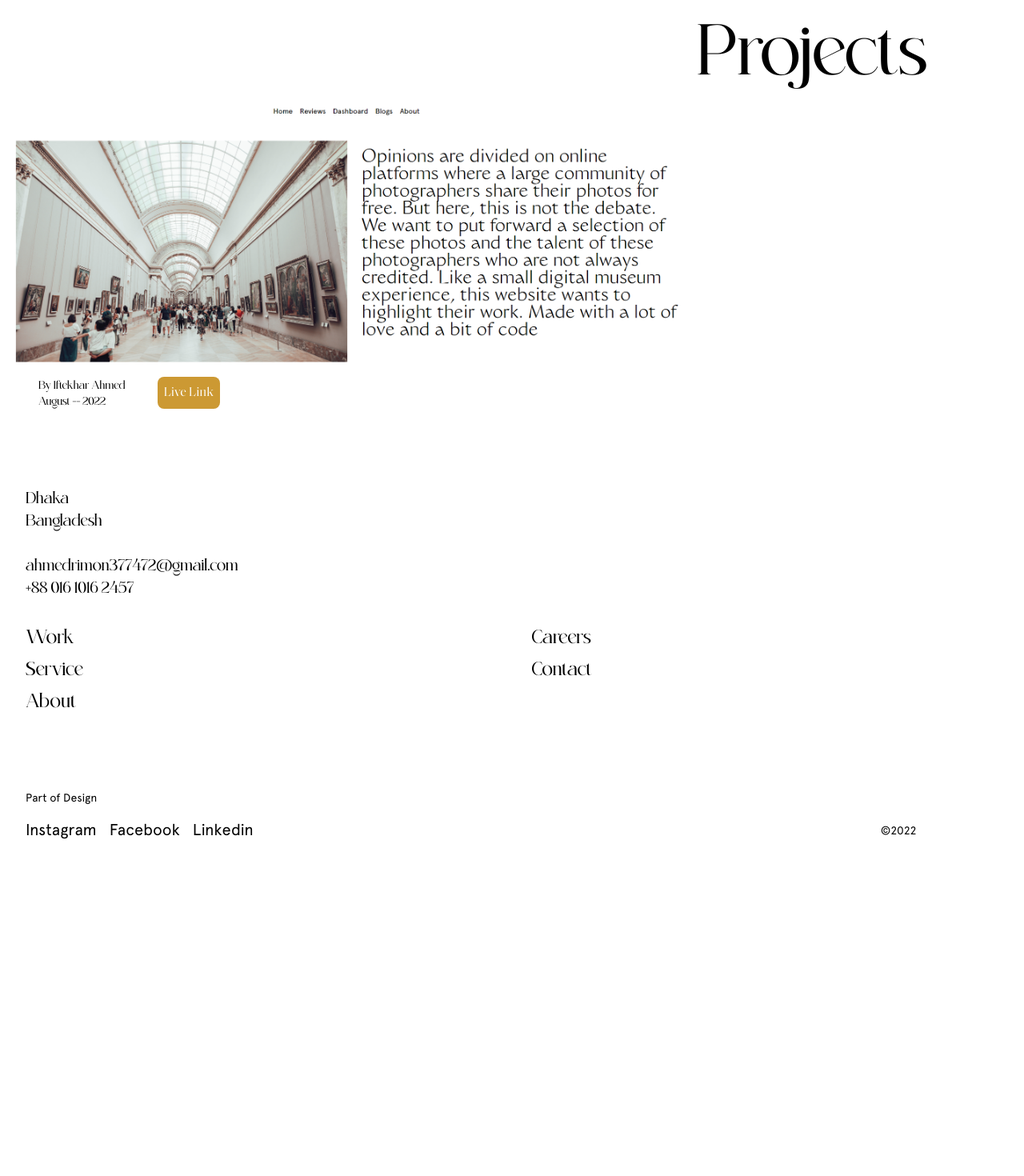
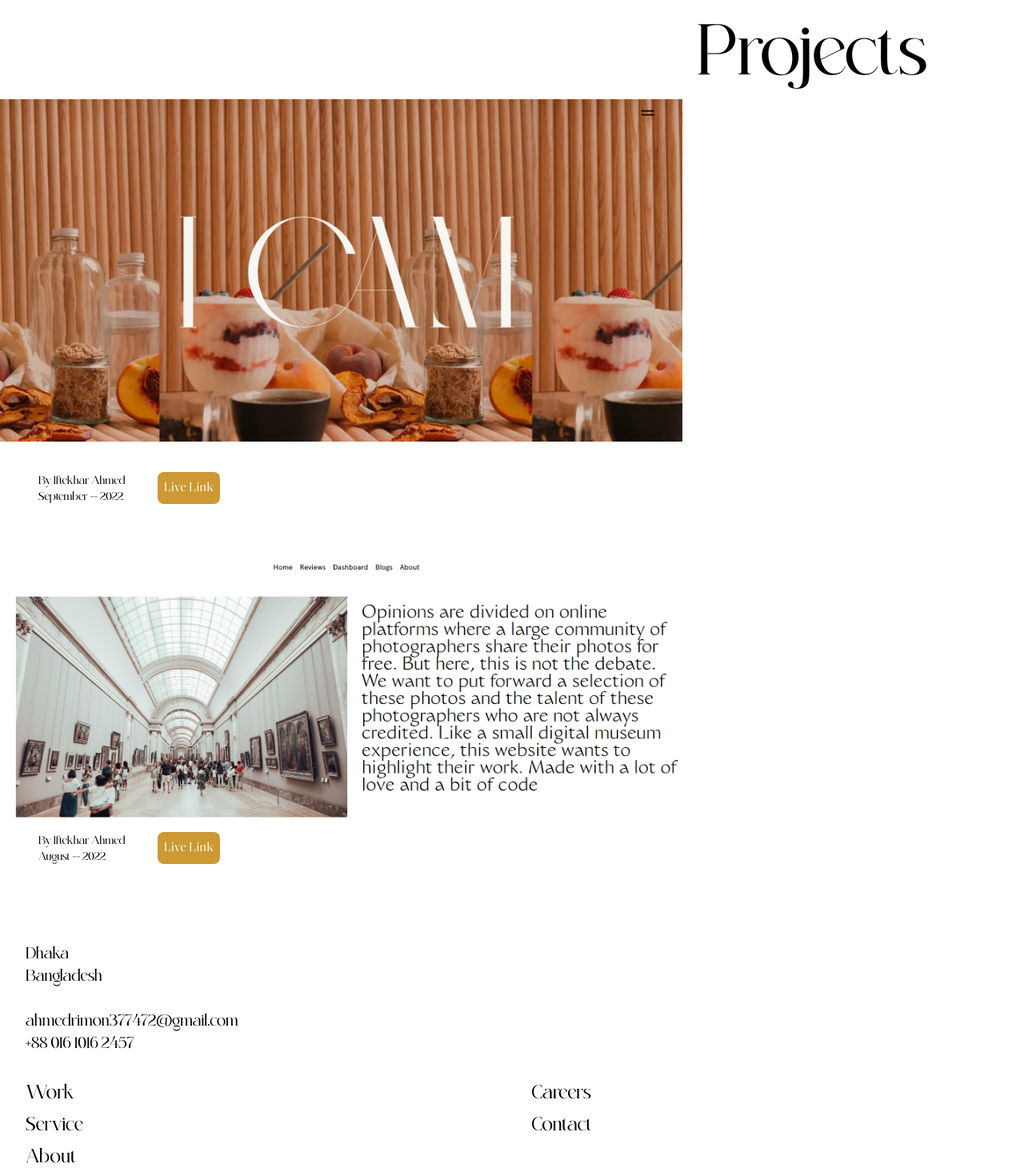
Before and after one commit to ahmedrimon/rimon__portfolio, a React (Create React App) app: page / in a window 1280 px wide. Shown: the part 1800-3270 px from the top of the page at 80% size. Before the commit the page ends 2891 px from the top, so only its background shows below. Built offline with nearby package versions, Linux system fonts and the light colour scheme.

Commit message:
new things added

```diff
--- a/package.json
+++ b/package.json
@@ -4,6 +4,7 @@
   "private": true,
   "dependencies": {
     "@barba/core": "^2.9.7",
+    "@studio-freight/lenis": "^0.2.9",
     "@testing-library/jest-dom": "^5.16.5",
     "@testing-library/react": "^13.4.0",
     "@testing-library/user-event": "^13.5.0",
--- a/src/App.css
+++ b/src/App.css
@@ -1,3 +1,6 @@
+html,
 body {
-  scroll-behavior: smooth;
+  scroll-behavior: initial;
+  width: 100%;
+  min-height: 100%;
 }
--- a/src/App.js
+++ b/src/App.js
@@ -1,4 +1,5 @@
 import { Route, Routes } from 'react-router-dom';
+import Lenis from '@studio-freight/lenis'
 import './App.css';
 
 import Home from './component/Home/Home';
@@ -6,18 +7,39 @@ import Header from './component/Header/Header';
 import Error from './component/Error/Error';
 import Footer from './component/Footer/Footer';
 import AboutUs from './component/AboutUs/AboutUs';
+import { useEffect } from 'react';
 
 function App() {
+
+  useEffect(() => {
+    const lenis = new Lenis({
+      duration: 1.2,
+      // easing: (x) => (x === 1 ? 1 : 1 - Math.pow(1 - x, 3)), // https://easings.net
+      easing: (x) => (x === 1 ? 1 : Math.sin((x * Math.PI) / 2)), // https://easings.net
+      direction: 'vertical',
+      smooth: true,
+      smoothTouch: false,
+      touchMultiplier: 2
+    })
+
+    function raf(time) {
+      lenis.raf(time)
+      requestAnimationFrame(raf)
+    }
+
+    requestAnimationFrame(raf)
+  }, [])
+
   return (
     <>
-      <Header/>
+      <Header />
       <Routes>
-        <Route path="/" element={<Home/>}/>
-        <Route path="/home" element={<Home/>}/>
-        <Route path="/aboutus" element={<AboutUs/>}/>
-        <Route path="*" element={<Error/>}/>
+        <Route path="/" element={<Home />} />
+        <Route path="/home" element={<Home />} />
+        <Route path="/aboutus" element={<AboutUs />} />
+        <Route path="*" element={<Error />} />
       </Routes>
-      <Footer/>
+      <Footer />
     </>
   );
 }
--- a/src/component/Footer/Footer.js
+++ b/src/component/Footer/Footer.js
@@ -31,8 +31,8 @@ const Footer = () => {
                     <p className="text-sm">Part of Design</p>
                     <section className="flex mt-4">
                          <div>
-                                   <a className="text-md" href="#instagram">Instagram</a>
-                                   <a className="text-md ml-4" href="#facebook">Facebook</a>
+                              <a className="text-md" href="https://www.facebook.com/anonnoruddho/" target="_blank" rel="noreferrer">Facebook</a>
+                              <a className="text-md ml-4" href="#facebook">Instagram</a>
                               <a className="text-md ml-4" href="#Linkedin">Linkedin</a>
                          </div>
                          <div className="ml-[5rem] mt-[0.3rem]">
--- a/src/component/Projects/Projects.js
+++ b/src/component/Projects/Projects.js
@@ -1,13 +1,27 @@
 import React from 'react';
 
 import reactExplore from '../../images/reactExplore.png';
+import icamDistribution from '../../images/icamDistribution.png';
 
 const Projects = () => {
      return (
           <div>
                <h2 className="font-kenokyLight text-[7vw] ml-[68vw] mt-14">Projects</h2>
                <div>
-                    <img className="w-8/12" src={reactExplore} alt="other projects"/>
+                    <div>
+                         <img className="w-8/12" src={icamDistribution} alt="other projects" />
+                         <section className="flex justify-start">
+                              <div className="font-kenokyLight ml-12 mt-[3%]">
+                                   <h1 className="text-[2vw] 1xs:text-2xl sm:text-sm 3xl:text-2xl">By Iftekhar Ahmed</h1>
+                                   <h1 className="text-[2vw] 1xs:text-2xl sm:text-sm 3xl:text-2xl">September -- 2022</h1>
+                              </div>
+                              <button className="bg-[#CC9933] rounded-lg p-2 font-saolDisplayRegular ml-10 mt-[3%]">
+                                   <a className="text-white" href="https://icam-distribution.netlify.app/" target="_blank" rel="noreferrer">Live Link</a>
+                              </button>
+                         </section>
+                    </div>
+                    <div className="mt-[5%]">
+                         <img className="w-8/12" src={reactExplore} alt="other projects" />
                          <section className="flex justify-start">
                               <div className="font-kenokyLight ml-12">
                                    <h1 className="text-[2vw] 1xs:text-2xl sm:text-sm 3xl:text-2xl">By Iftekhar Ahmed</h1>
@@ -19,6 +33,7 @@ const Projects = () => {
                          </section>
                     </div>
                </div>
+          </div>
      );
 };
 
```
Also changed, not shown: src/images/icamDistribution.png (added), 1 other file (tests, documents, lock files or other folders). Lines whose indentation alone changed are shown as unchanged.
